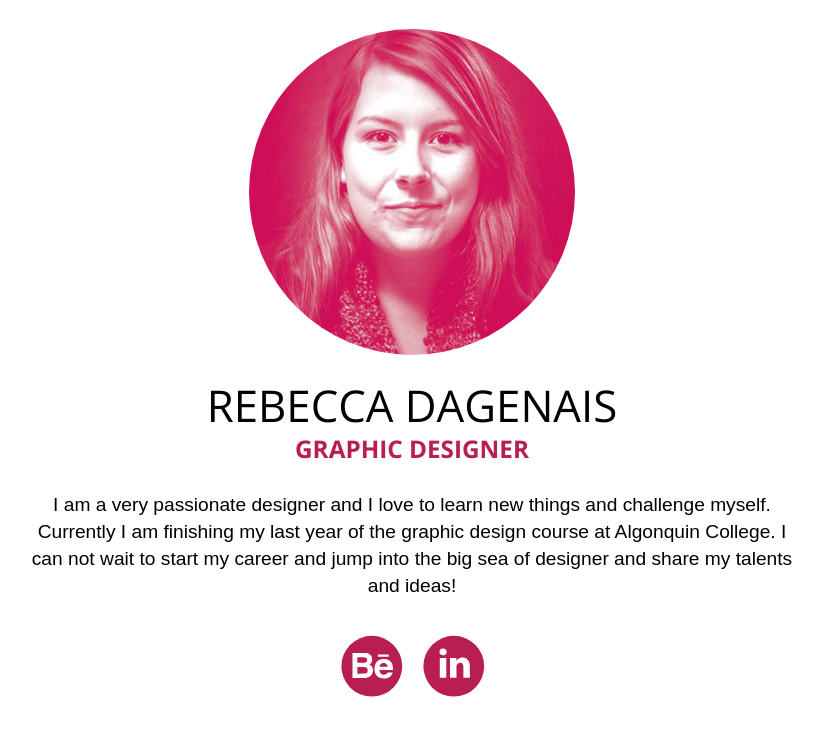
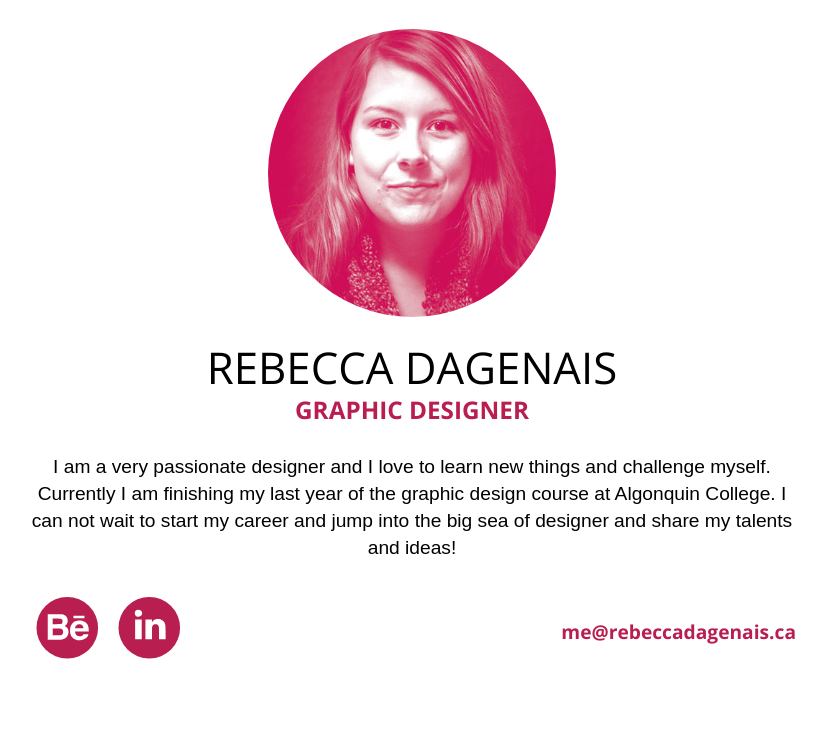
Before and after one commit to dagerebe/portfolio-coming-soon, a plain HTML site: page index.html in a window 1280 px wide. Shown: the whole page, without its empty margins (228-1054 px from the left). Drawn offline with nearby package versions, Linux system fonts and the light colour scheme.

Commit message:
fixed some mistakes and added email.

```diff
--- a/css/main.css
+++ b/css/main.css
@@ -41,24 +41,23 @@ img {
   padding-top: .5em;
   text-transform: uppercase;
   font-weight: 400;
-  text-align: center;
 }
 
 .gd {
   text-transform: uppercase;
   font-weight: 700;
   color: #B81E4F;
-  text-align: center;
 }
 
 .para {
   font-weight: 300;
   line-height: 1.4em;
-  text-align: center;
 }
 
-.button-holder {
-  text-align: center;
+.email {
+  color: #B81E4F;
+  font-weight: 700;
+  text-align: right;
 }
 
 .buttons {
@@ -81,10 +80,6 @@ img {
     padding: 1.5em 10%;
   }
 
-  .pic {
-    width: 17em;
-  }
-
 }
 
 @media only screen and (min-width: 60em) {
@@ -98,11 +93,7 @@ img {
 @media only screen and (min-width: 90em) {
 
   .bg {
-    padding: 1.5em 30%;
-  }
-
-  .pic {
-    width: 20em;
+    padding: 1.5em 25%;
   }
 
 }
--- a/index.html
+++ b/index.html
@@ -12,22 +12,26 @@
 <body>
 
 <header class="bg">
-	<div class="grid">
-		<div class="unit unit-s-1 unit-m-1 unit-l-1 unit-xl-1">
-			<img class="pic" src="img/me.jpg">
+  <div class="grid">
+    <div class="unit unit-s-1 unit-m-1 unit-l-1 unit-xl-1">
+      <img class="pic" src="img/me.jpg">
     </div>
-    <div class="text-holder unit unit-s-1 unit-m-1 unit-l-1 unit-xl-1">
+    <div class="text-center unit unit-s-1 unit-m-1 unit-l-1 unit-xl-1">
       <h1 class="yotta name push-none">Rebecca Dagenais</h1>
       <h3 class="giga gd">Graphic Designer</h3>
       <p class="para">I am a very passionate designer and I love to learn new things and challenge myself. Currently I am finishing my last year of the graphic design course at Algonquin College. I can not wait to start my career and jump into the big sea of designer and share my talents and ideas!</p>
-      </div>
-    <div class="button-holder unit unit-s-1 unit-m-1 unit-l-1 unit-push-xl-1 unit-xl-1">
+    </div>
+  </div>
+  <div class="grid grid-bottom">
+    <div class="unit unit-s-1 unit-m-1-2 unit-l-1-2 unit-xl-1-2">
       <img class="buttons" src="img/behance.svg">
       <img class="buttons" src="img/linkedin.svg">
     </div>
-      </div>
+    <div class="unit unit-s-1 unit-m-1-2 unit-l-1-2 unit-xl-1-2">
+      <p class="kilo email">me@rebeccadagenais.ca</p>
+    </div>
+  </div>
 </header>
-
 
 </body>
 </html>
```
